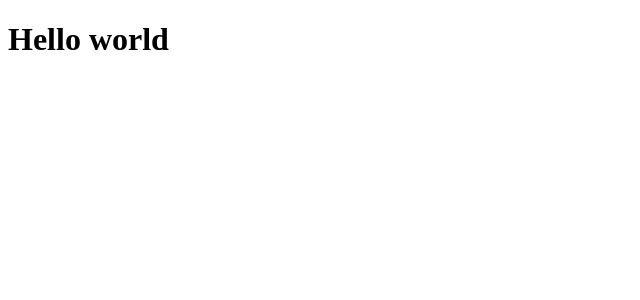
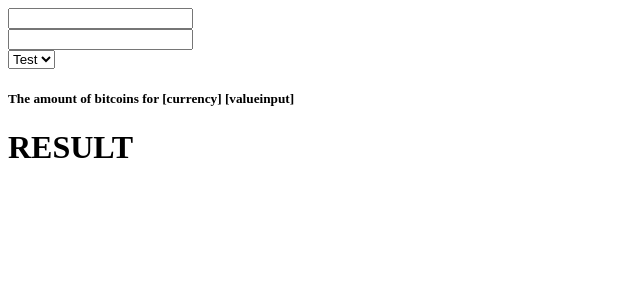
Before and after one commit to kita99/bitcoin-converter, a React (Create React App) app in the folder frontend/: page / in a window 1280 px wide. Shown: the top 300 px of the page, without its empty margins (0-640 px from the left). Built offline with nearby package versions, Linux system fonts and the light colour scheme.

Commit message:
Create base markup

```diff
--- a/frontend/src/app/App.js
+++ b/frontend/src/app/App.js
@@ -1,5 +1,29 @@
-const App = () => (
-  <h1>Hello world</h1>
-);
+const App = () => {
+  return (
+    <>
+      <div className="row">
+        <div className="col">
+          <input type="number" />
+        </div>
+        <div className="col">
+          <input type="text" />
+        </div>
+        <div className="col">
+          <select>
+            <option value="test">Test</option>
+          </select>
+        </div>
+      </div>
+      <div className="row">
+        <div className="col">
+          <h5>The amount of bitcoins for [currency] [valueinput] </h5>
+        </div>
+        <div className="col">
+          <h1>RESULT</h1>
+        </div>
+      </div>
+    </>
+  );
+}
 
 export default App;
```
